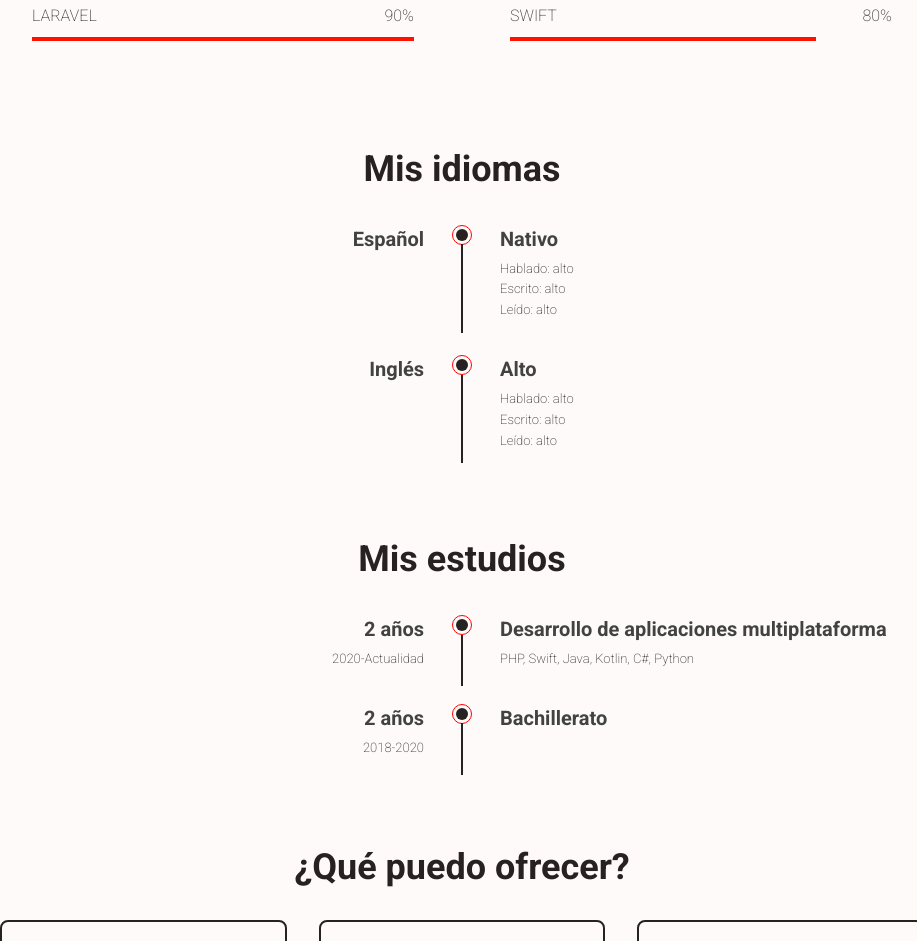
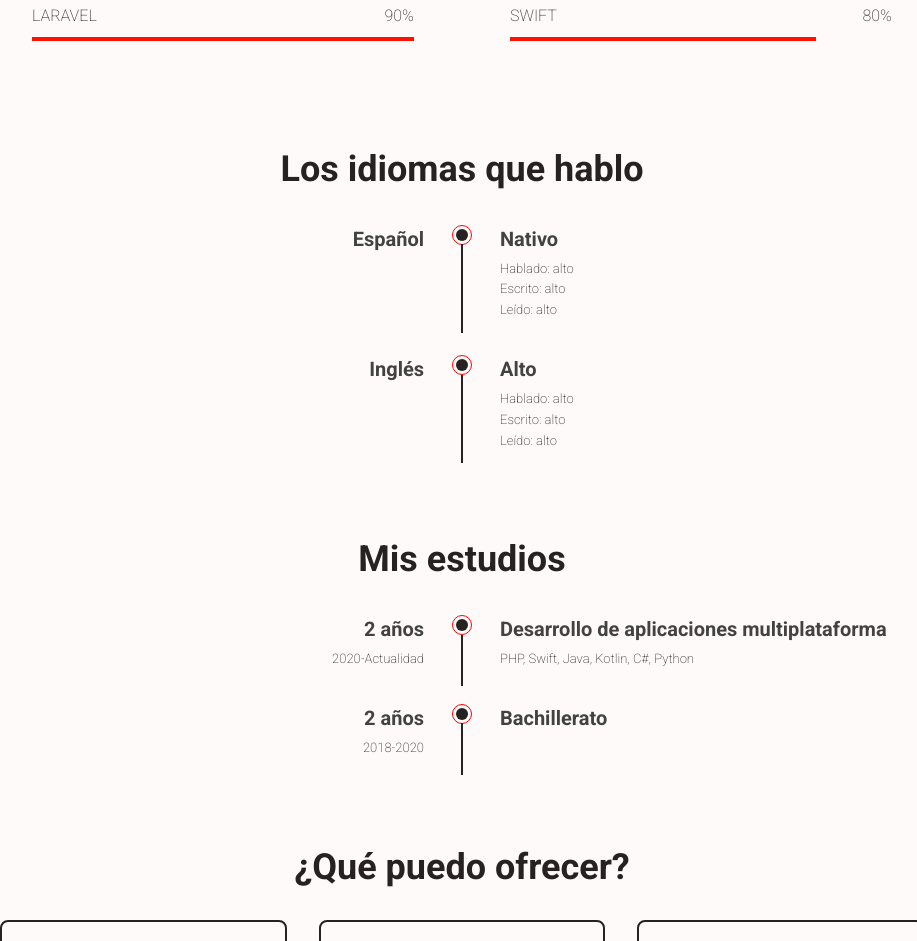
Before and after one commit to danixidev/danixi-dev, a plain HTML site: page index.html in a window 1280 px wide. Shown: the part 1783-2724 px from the top of the page, without its empty margins (340-1257 px from the left). Drawn offline with nearby package versions, Linux system fonts and the light colour scheme.

Commit message:
Update index.html

```diff
--- a/index.html
+++ b/index.html
@@ -177,7 +177,7 @@
       <!-- ===== IDIOMAS ===== -->
       <section class="education section" id="idiomas">
          <!-- <span class="section-subtitle">Idiomas</span> -->
-         <h2 class="section-title">Mis idiomas</h2>
+         <h2 class="section-title">Los idiomas que hablo</h2>
          <div class="education_container bd-grid">
             <div class="education_content">
                <div>
```
